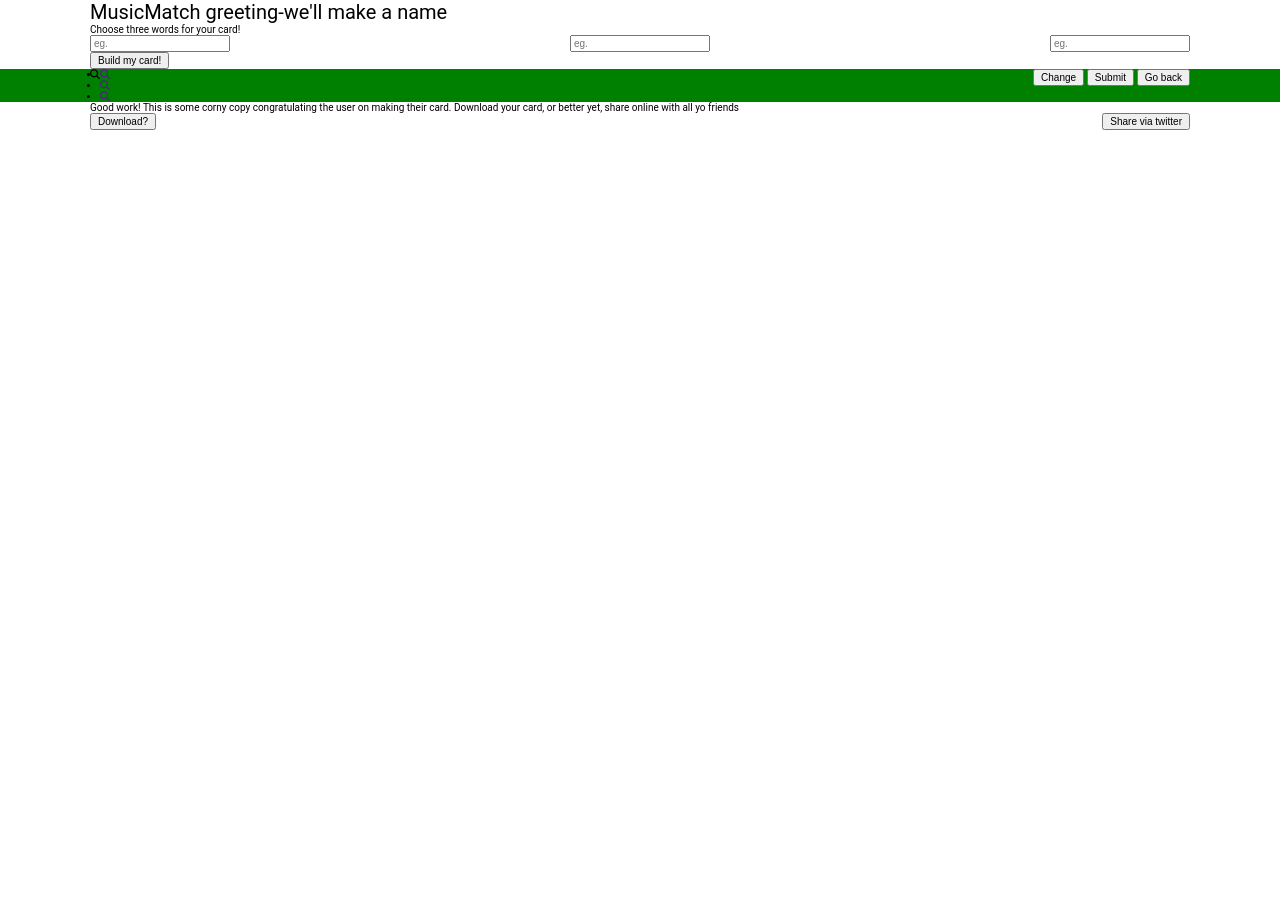
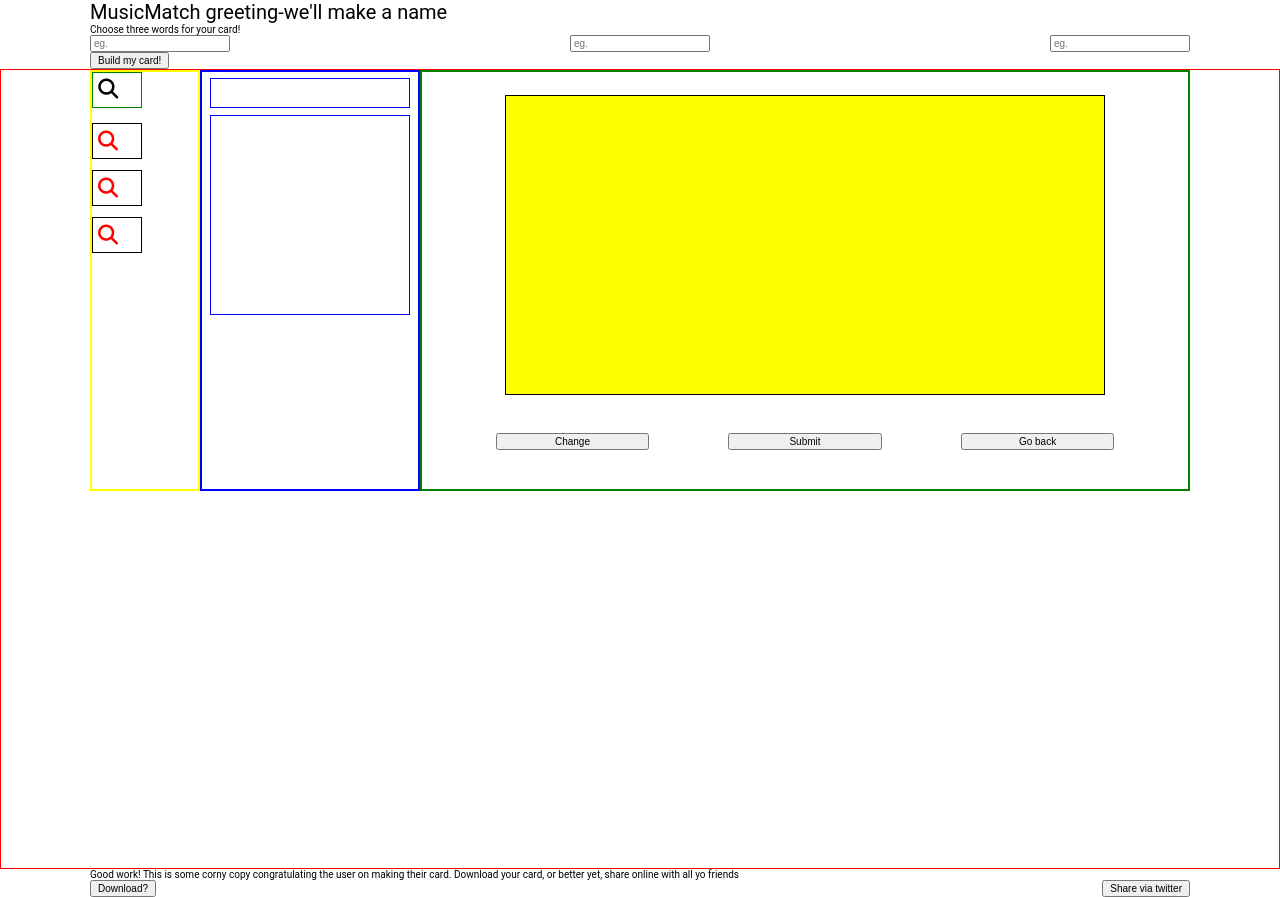
Before and after one commit to yuliwna1/music-mix-project, a website: page index.html in a window 1280 px wide. Before the commit the page ends 800 px from the top, so only its background shows below. Drawn offline with nearby package versions, Linux system fonts and the light colour scheme; files that its build step writes are made by us from their sources.

Commit message:
Updated CSS

```diff
--- a/dev/styles/partials/canvas-page.scss
+++ b/dev/styles/partials/canvas-page.scss
@@ -1,3 +1,94 @@
 .canvas-page {
-	background: green;
+	border: 1px solid red;
+	height: 100vh;
+
+	nav.grid {
+		border: 2px solid yellow;
+		width: 10%;
+		flex-direction: column;
+		justify-content: flex-start;
+
+		.logo {
+			border: 1px solid green;
+			font-size: 2rem;
+			width: 50px;
+			padding: 5%;
+			margin-bottom: 5%;
+
+		}
+	}
 }
+
+ul.vertical-nav {
+
+	// background: red;
+	li {
+		list-style: none;
+		width: 50px;
+		margin-top: 10%;
+		&:hover {
+			cursor: pointer;
+			background: yellow;
+		}
+		a {
+			text-decoration: none;
+			padding: 10%;
+			font-size: 2rem;
+			color: red;
+			border: 1px solid black;
+			display: block;
+		}
+	}
+}
+
+// This is where the selection menu goes
+
+section.selection-menu {
+	border: 2px solid blue;
+	width: 20%;
+}
+
+article.first-button {
+	.title {
+		width: 200px;
+		height: 30px;
+		border: 1px solid blue;
+		margin: 0 auto;
+		margin-top: 3%;
+	}
+	.tool-picker {
+		width: 200px;
+		height: 200px;
+		border: 1px solid blue;
+		margin: 0 auto;
+		margin-top: 3%;
+	}
+}
+
+
+
+
+
+// This is where the main card creator/maker goes
+
+section.card-creator {
+	border: 2px solid green;
+	width: 70%;
+	.card-builder {
+		border: 1px solid black;
+		background: yellow;
+		width: 600px;
+		height: 300px;
+		margin: 0 auto;
+		margin-top: 3%;
+	}
+}
+
+.card-creator-buttons {
+	margin: 0 auto;
+	text-align: center;
+	button {
+		width: 20%;
+		margin: 5%;
+	}
+}
--- a/index.html
+++ b/index.html
@@ -50,7 +50,7 @@
 							<i class="fa fa-search" aria-hidden="true"></i></i>
 						</div>
 
-						<ul>
+						<ul class="vertical-nav">
 							<li><a href=""><i class="fa fa-search" aria-hidden="true"></i></a></li>
 							<li><a href=""><i class="fa fa-search" aria-hidden="true"></i></a></li>
 							<li><a href=""><i class="fa fa-search" aria-hidden="true"></i></a></li>
@@ -64,7 +64,7 @@
 
 							</div>
 
-							<div class="tool picker">
+							<div class="tool-picker">
 
 							</div>
 						</article>
@@ -74,7 +74,7 @@
 
 							</div>
 
-							<div class="tool picker">
+							<div class="tool-picker">
 
 							</div>
 						</article>
@@ -84,7 +84,7 @@
 
 							</div>
 
-							<div class="tool picker">
+							<div class="tool-picker">
 
 							</div>
 						</article>
@@ -97,9 +97,11 @@
 
 						</div>
 
-						<button>Change</button>
-						<button>Submit</button>
-						<button>Go back</button>
+						<div class="card-creator-buttons">
+							<button>Change</button>
+							<button>Submit</button>
+							<button>Go back</button>
+						</div>
 
 					</section>
 
```
